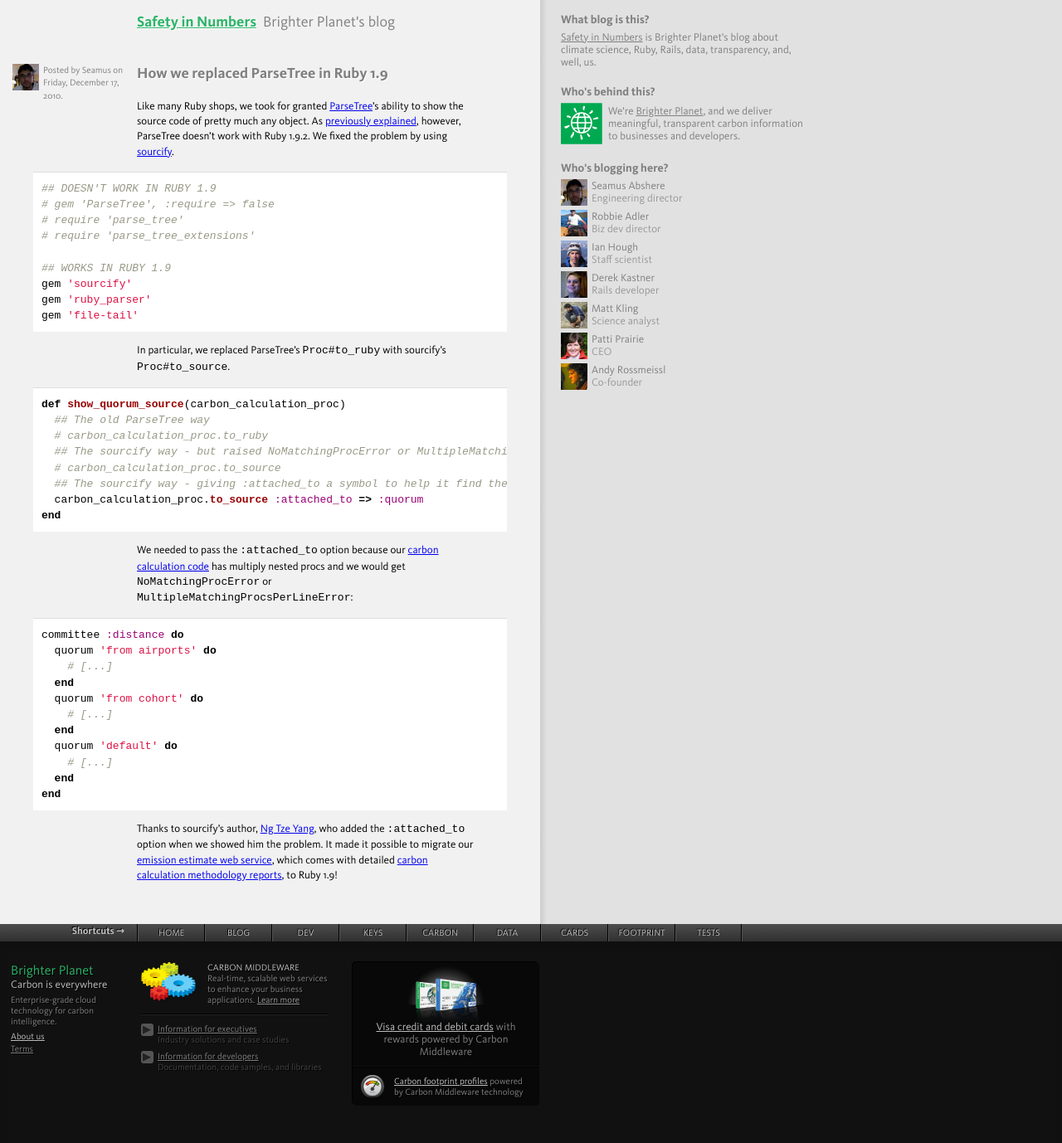
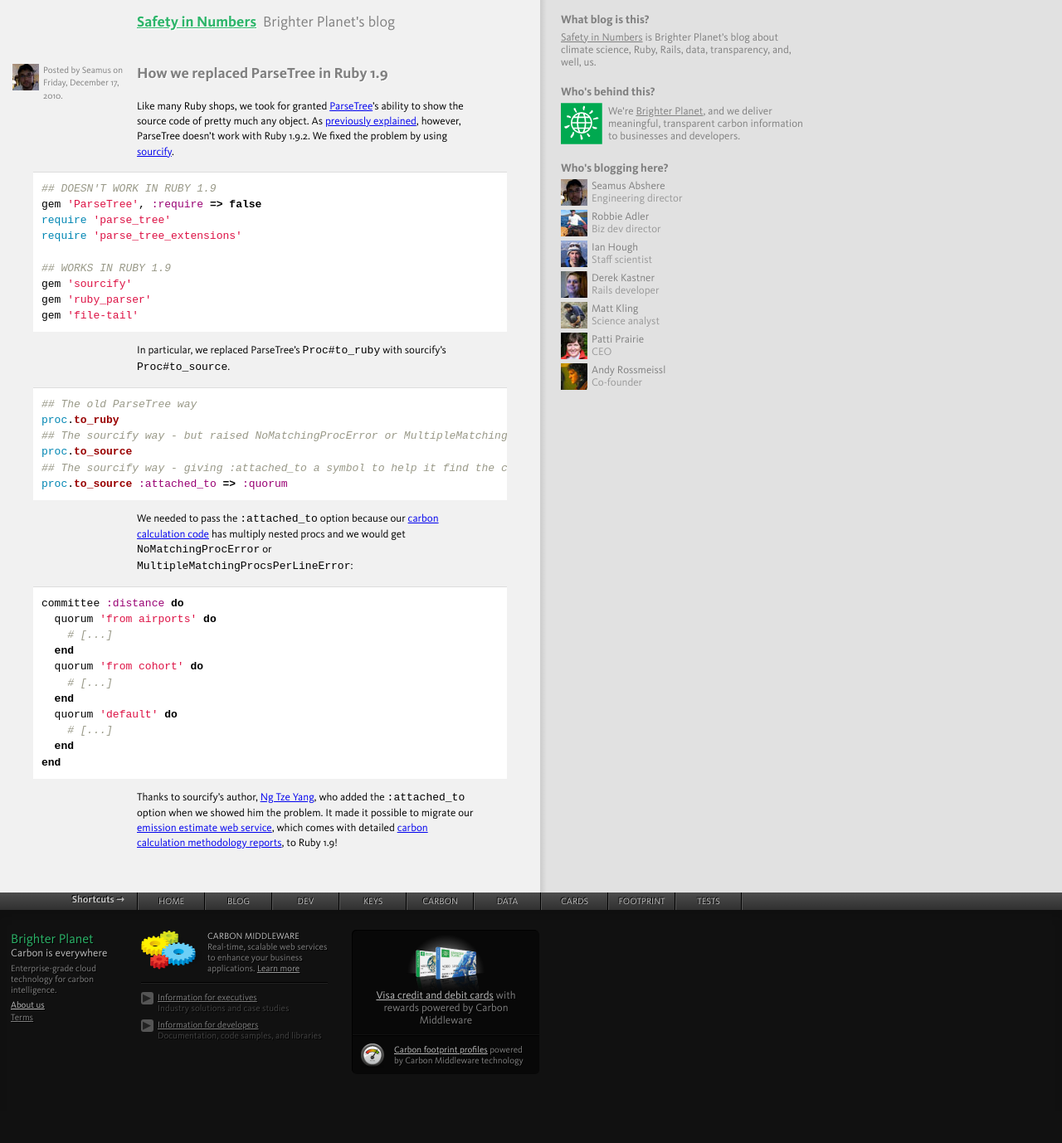
Before and after one commit to faradayio/numbers, a Jekyll site: the page built from _posts/2010-12-17-replacing-parsetree-in-ruby-1-9.markdown, in a window 1280 px wide. Shown: the whole page at 83% size. Built offline with Jekyll 4.4.1, drawn with Linux system fonts in a browser that asks for light colours; some web fonts are replaced; comment, search, counter and statistics services are not loaded; after the commit the page ends 1340 px from its top, so only the background shows below that.

Commit message:
clearer code blocks

```diff
--- a/_posts/2010-12-17-replacing-parsetree-in-ruby-1-9.markdown
+++ b/_posts/2010-12-17-replacing-parsetree-in-ruby-1-9.markdown
@@ -9,9 +9,9 @@
 
 {% highlight ruby %}
 ## DOESN'T WORK IN RUBY 1.9
-# gem 'ParseTree', :require => false
-# require 'parse_tree'
-# require 'parse_tree_extensions'
+gem 'ParseTree', :require => false
+require 'parse_tree'
+require 'parse_tree_extensions'
 
 ## WORKS IN RUBY 1.9
 gem 'sourcify'
@@ -22,14 +22,12 @@
 In particular, we replaced ParseTree's <tt>Proc#to_ruby</tt> with sourcify's <tt>Proc#to_source</tt>.
 
 {% highlight ruby %}
-def show_quorum_source(carbon_calculation_proc)
-  ## The old ParseTree way
-  # carbon_calculation_proc.to_ruby
-  ## The sourcify way - but raised NoMatchingProcError or MultipleMatchingProcsPerLineError
-  # carbon_calculation_proc.to_source
-  ## The sourcify way - giving :attached_to a symbol to help it find the correct Proc
-  carbon_calculation_proc.to_source :attached_to => :quorum
-end
+## The old ParseTree way
+proc.to_ruby
+## The sourcify way - but raised NoMatchingProcError or MultipleMatchingProcsPerLineError
+proc.to_source
+## The sourcify way - giving :attached_to a symbol to help it find the correct Proc
+proc.to_source :attached_to => :quorum
 {% endhighlight %}
 
 We needed to pass the <tt>:attached_to</tt> option because our [carbon calculation code](https://github.com/brighterplanet/flight/blob/master/lib/flight/carbon_model.rb) has multiply nested procs and we would get <tt>NoMatchingProcError</tt> or <tt>MultipleMatchingProcsPerLineError</tt>:
```
